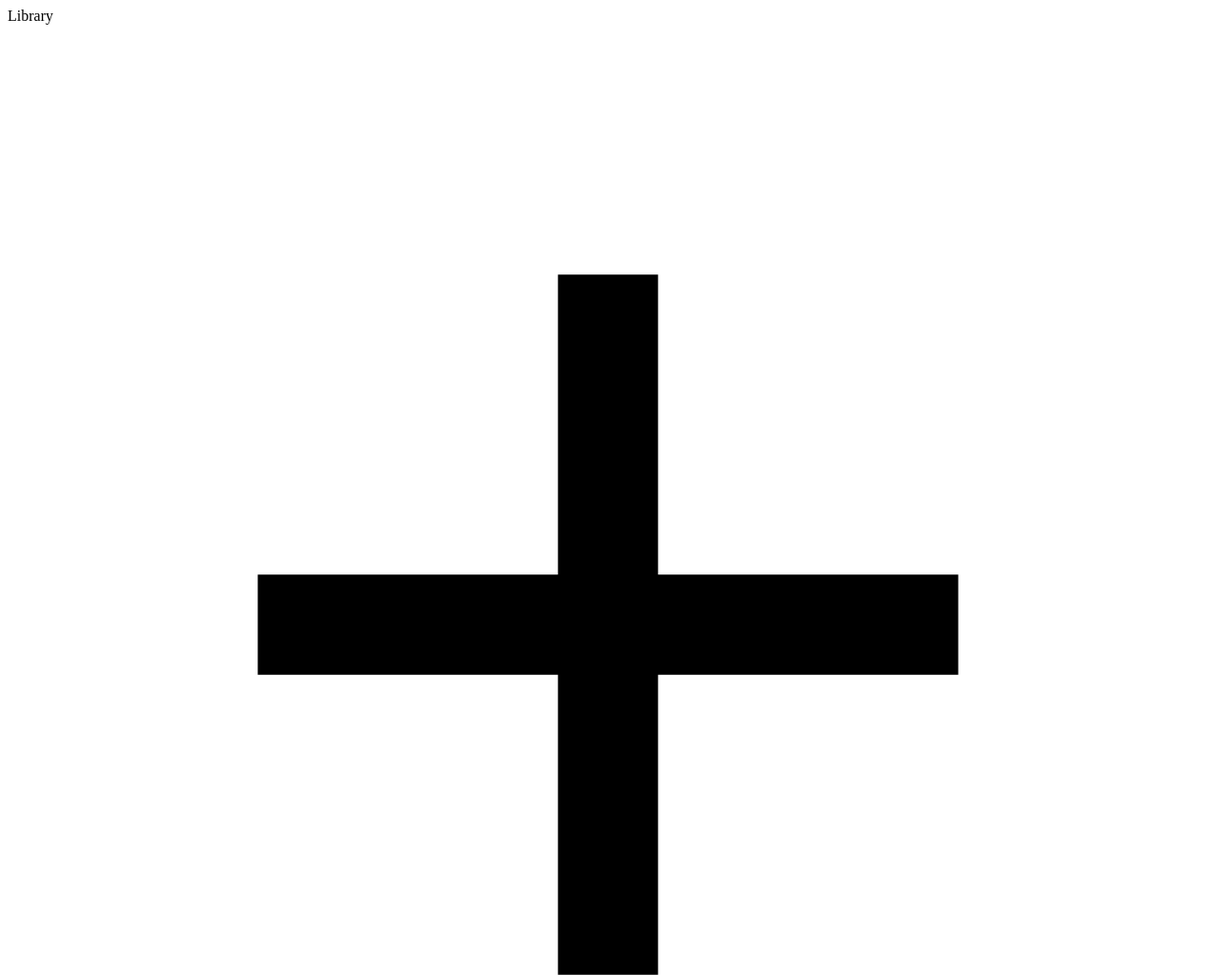
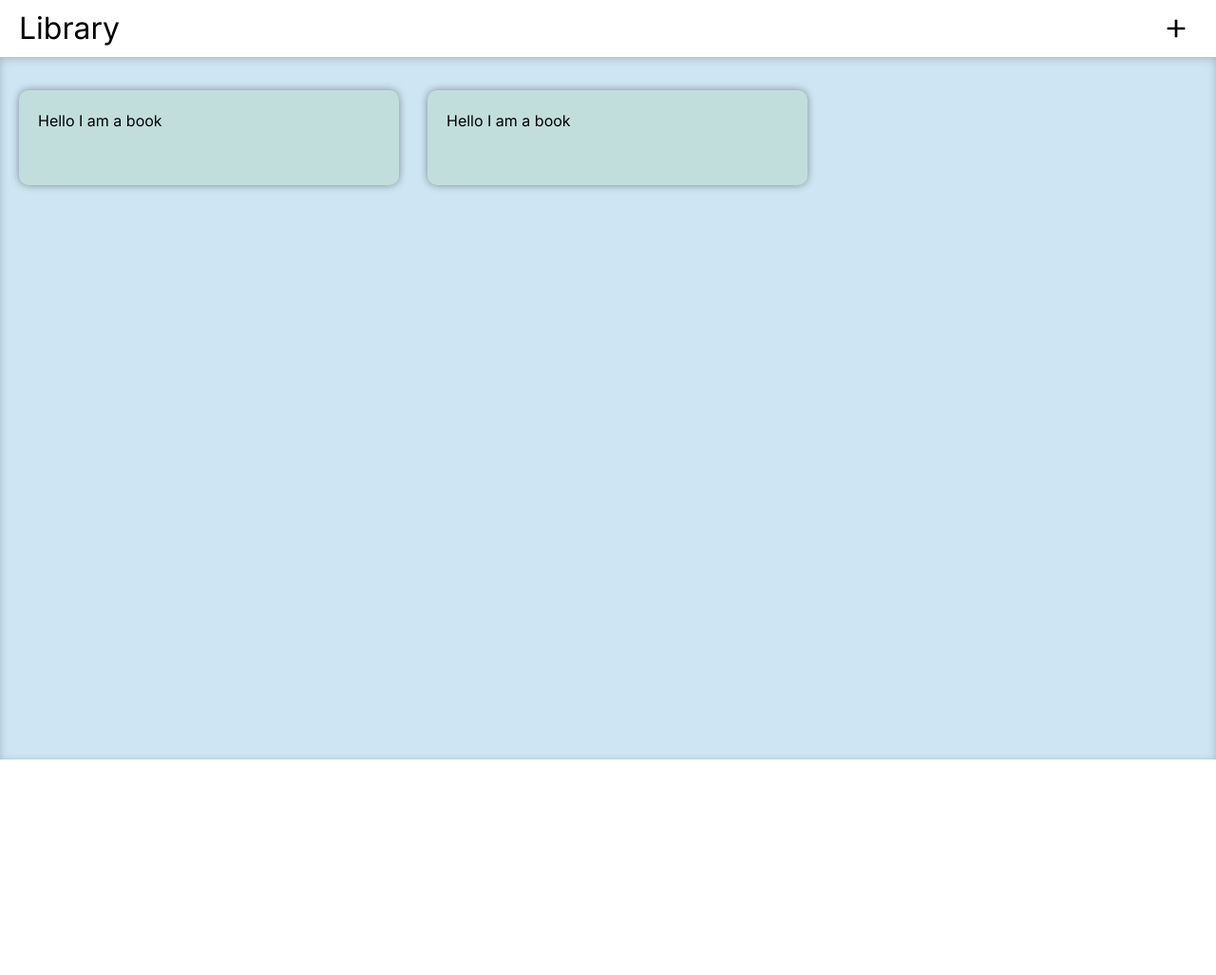
Before and after one commit to ryantohhr/library, a plain HTML site: page index.html in a window 1280 px wide. Shown: the whole page at 95% size. After the commit the page ends 800 px from the top, so only its background shows below. Drawn offline with Linux system fonts and the light colour scheme.

Commit message:
Added basic CSS

```diff
--- a/index.html
+++ b/index.html
@@ -3,19 +3,23 @@
 <head>
     <meta charset="UTF-8">
     <meta name="viewport" content="width=device-width, initial-scale=1.0">
-    <title>Document</title>
+    <title>Library</title>
+    <link rel="preconnect" href="https://fonts.googleapis.com">
+<link rel="preconnect" href="https://fonts.gstatic.com" crossorigin>
+<link href="https://fonts.googleapis.com/css2?family=Inter:ital,opsz,wght@0,14..32,100..900;1,14..32,100..900&family=Roboto:ital,wght@0,100;0,300;0,400;0,500;0,700;0,900;1,100;1,300;1,400;1,500;1,700;1,900&display=swap" rel="stylesheet">
     <link href="style.css" rel="stylesheet">
     <script src="script.js" defer></script>
 </head>
 <body>
     <div class="header">
         <div class="logo">Library</div>
-        <div class="add">
-            <svg xmlns="http://www.w3.org/2000/svg" viewBox="0 0 24 24"><title>plus</title><path d="M19,13H13V19H11V13H5V11H11V5H13V11H19V13Z" /></svg>
-        </div>
+        <button class="add">
+            <svg xmlns="http://www.w3.org/2000/svg" viewBox="0 0 24 24"><title>Add Book</title><path d="M19,13H13V19H11V13H5V11H11V5H13V11H19V13Z" /></svg>
+        </button>
     </div>
     <div class="main">
-
+        <div class="card">Hello I am a book</div>
+        <div class="card">Hello I am a book</div>
     </div>
 </body>
 </html>
--- a/style.css
+++ b/style.css
@@ -0,0 +1,88 @@
+*, *::before, *::after {
+    box-sizing: border-box;
+  }
+
+  * {
+    margin: 0;
+  }
+
+  body {
+    line-height: 1.5;
+    -webkit-font-smoothing: antialiased;
+  }
+
+  img, picture, video, canvas, svg {
+    display: block;
+    max-width: 100%;
+  }
+
+  input, button, textarea, select {
+    font: inherit;
+  }
+
+  p, h1, h2, h3, h4, h5, h6 {
+    overflow-wrap: break-word;
+  }
+
+  p {
+    text-wrap: pretty;
+  }
+  h1, h2, h3, h4, h5, h6 {
+    text-wrap: balance;
+  }
+
+  #root, #__next {
+    isolation: isolate;
+  }
+* {
+    font-family: "Inter", sans-serif;
+}
+
+html {
+    height: 100vh;
+}
+
+body {
+    display: grid;
+    grid-template-rows: 60px 1fr;
+    height: 100%;
+}
+
+.header {
+    display: flex;
+    align-items: center;
+    justify-content: space-between;
+    padding: 8px 20px;
+}
+
+.header .logo {
+    font-size: 2rem;
+}
+
+.add {
+    display: flex;
+    align-items: center;
+    border: none;
+    background-color: white;
+}
+
+.add svg {
+    height: 2rem;
+}
+
+.main {
+    box-shadow: inset 0 2px 10px rgba(0, 0, 0, 0.2);
+    background-color: #cee6f3;
+    display: grid;
+    grid-template-columns: repeat(auto-fit, 400px);
+    gap: 30px;
+    grid-template-rows: 100px;
+    padding: 35px 20px;
+}
+
+.card {
+    padding: 20px;
+    background-color: #c2dedc;
+    border-radius: 10px;
+    box-shadow: 0 0 8px rgba(0, 0, 0, 0.4);
+}
```
